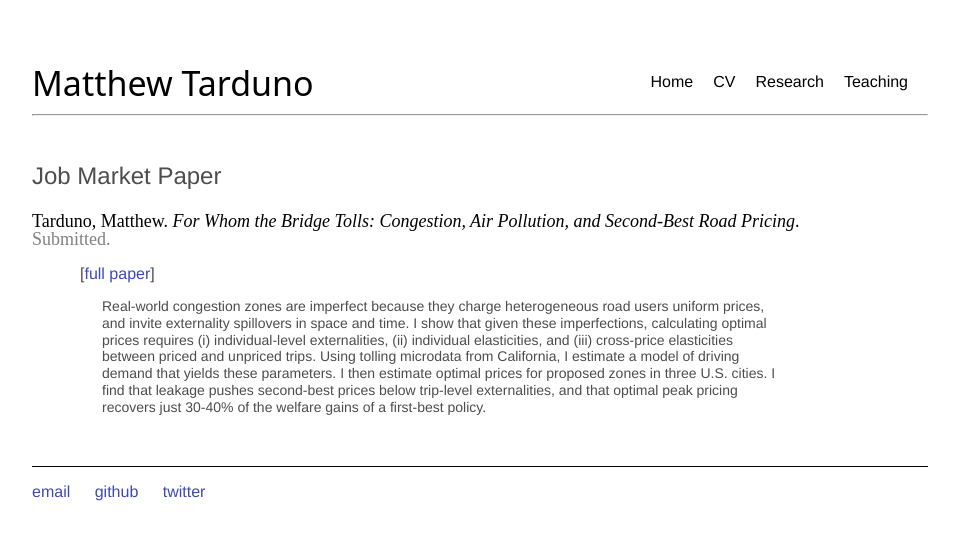
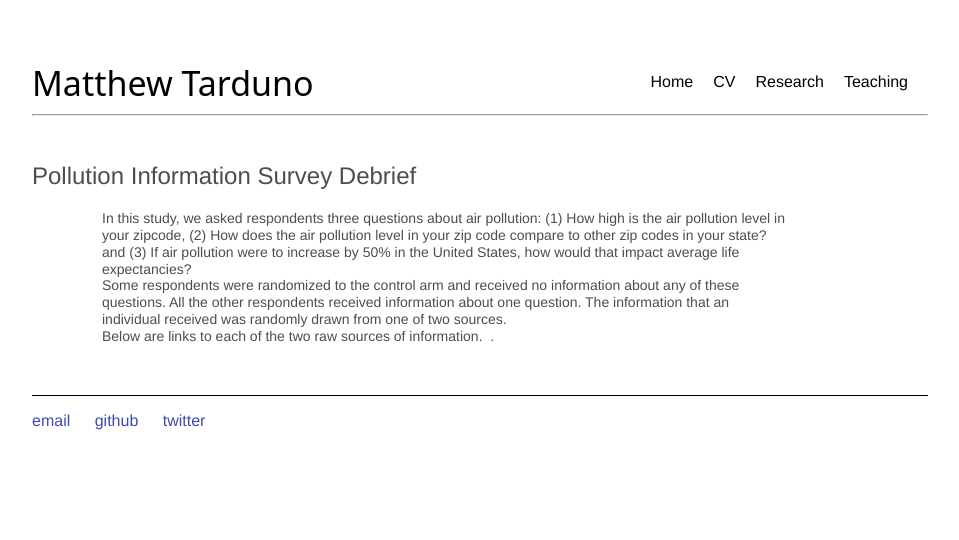
Before and after one commit to Matt-Tarduno/Matt-Tarduno.github.io, a Jekyll site: the page built from pollution_info_debrief/index.html, in a window 1280 px wide. Shown: the top 540 px of the page, without its empty margins (160-1119 px from the left). Built offline with Jekyll 4.4.1, drawn with Linux system fonts in a browser that asks for light colours.

Commit message:
Update index.html

```diff
--- a/pollution_info_debrief/index.html
+++ b/pollution_info_debrief/index.html
@@ -9,13 +9,12 @@ sitemap:
 <br />
 
 <div class="blurb">
-	<h1>Job Market Paper</h1>
+	<h1>Pollution Information Survey Debrief</h1>
 
-<p style="font-size:18px; font-family: TimesNewRoman; color: black" >Tarduno, Matthew. <em>For Whom the Bridge Tolls: Congestion, Air Pollution, and Second-Best Road Pricing</em>.<br><span style="color: #808080"> Submitted.</span>
-	<p style="margin-left:3em">[<a href="https://matt-tarduno.github.io/jmp/" target="_blank">full paper</a>]
-	<p style="font-size:14px; margin-left:5em; margin-right:10em; line-height: 1.2"> Real-world congestion zones are imperfect because they charge heterogeneous road users
-uniform prices, and invite externality spillovers in space and time. I show that given these imperfections, calculating optimal prices requires (i) individual-level externalities, (ii) individual elasticities, and (iii) cross-price elasticities between priced and unpriced trips. Using
-tolling microdata from California, I estimate a model of driving demand that yields these parameters. I then estimate optimal prices for proposed zones in three U.S. cities. I find that leakage pushes second-best prices below trip-level externalities, and that optimal peak pricing recovers just 30-40% of the welfare gains of a first-best policy.</p>
+	<p style="font-size:14px; margin-left:5em; margin-right:10em; line-height: 1.2"> In this study, we asked respondents three questions about air pollution: (1) How high is the air pollution level in your zipcode, (2) How does the air pollution level in your zip code compare to other zip codes in your state? and (3) If air pollution were to increase by 50% in the United States, how would that impact average life expectancies?
+		<br>
+Some respondents were randomized to the control arm and received no information about any of these questions. All the other respondents received information about one question. The information that an individual received was randomly drawn from one of two sources. <br>
+Below are links to each of the two raw sources of information.  .</p>
 <br>
 <br>
 
```
